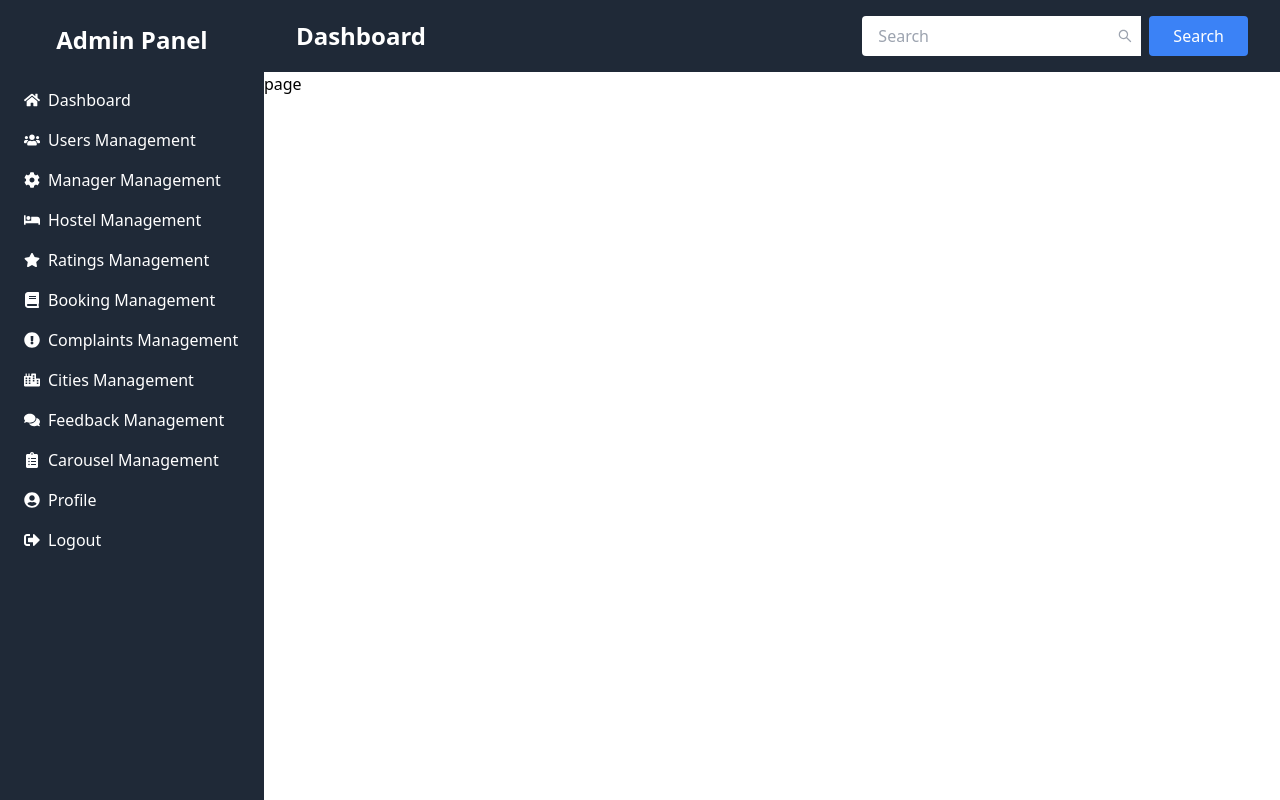
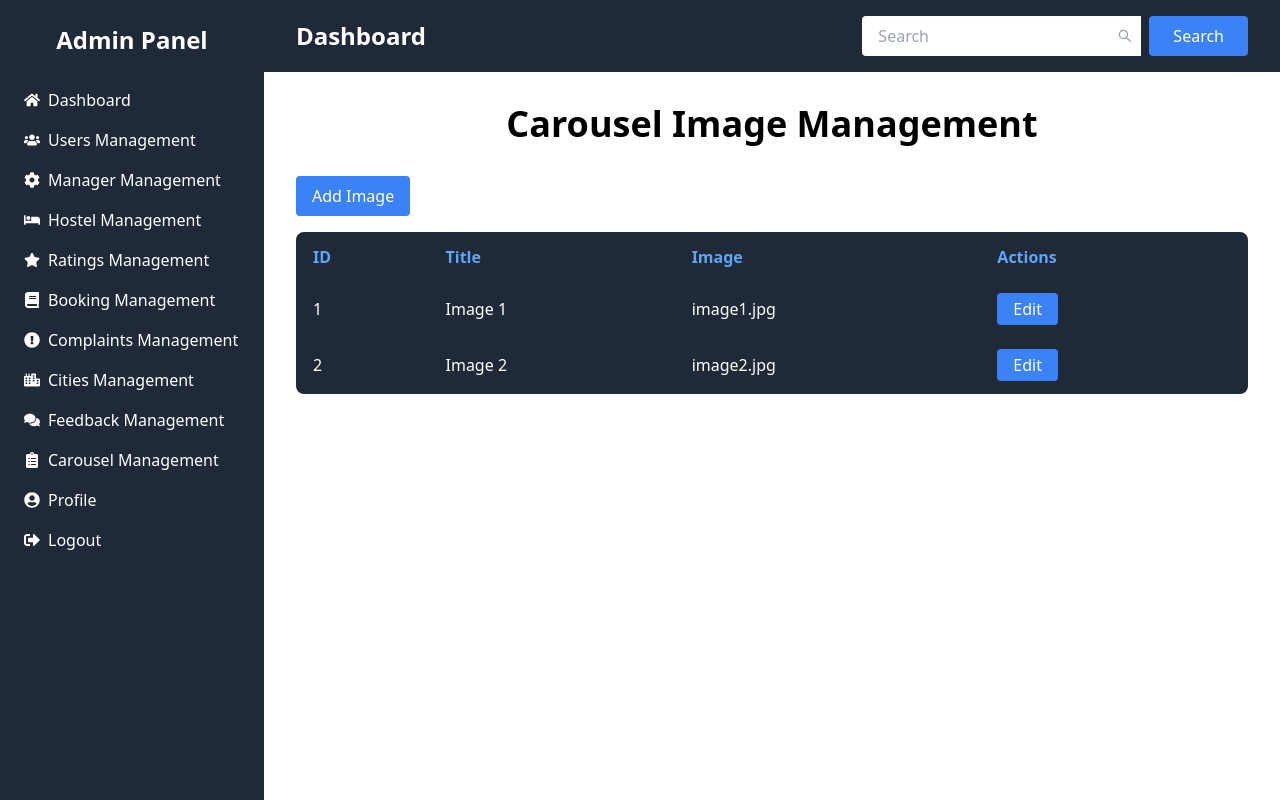
Before and after one commit to AhsanDev404/hostel-ease-admin, a Next.js app: page /admin/carousel-management in a window 1280 px wide. Built offline with nearby package versions, Linux system fonts and the light colour scheme.

Commit message:
Update page.jsx

```diff
--- a/app/admin/carousel-management/page.jsx
+++ b/app/admin/carousel-management/page.jsx
@@ -1,7 +1,99 @@
-import React from 'react'
+'use client'
+import React, { useState } from 'react';
 
-export default function page() {
+const carouselImagesData = [
+  { id: 1, title: 'Image 1', image: 'image1.jpg' },
+  { id: 2, title: 'Image 2', image: 'image2.jpg' },
+  // Add more carousel images as needed
+];
+
+const AdminPanel = () => {
+  const [carouselImages, setCarouselImages] = useState(carouselImagesData);
+  const [isModalOpen, setIsModalOpen] = useState(false);
+  const [newImageTitle, setNewImageTitle] = useState('');
+  const [newImageFile, setNewImageFile] = useState('');
+
+  const handleAddImage = () => {
+    // Assuming you have a function to add a new image to the carousel
+    // For example:
+    // setCarouselImages([...carouselImages, { id: carouselImages.length + 1, title: newImageTitle, image: newImageFile }]);
+    // Close the modal
+    setIsModalOpen(false);
+    // Clear the input fields
+    setNewImageTitle('');
+    setNewImageFile('');
+  };
+
   return (
-    <div>page</div>
-  )
-}
+    <div className="container mx-auto p-8">
+      <h1 className="text-4xl font-bold mb-8 text-center">Carousel Image Management</h1>
+      <button
+        className="bg-blue-500 hover:bg-blue-600 text-white py-2 px-4 rounded mb-4"
+        onClick={() => setIsModalOpen(true)}
+      >
+        Add Image
+      </button>
+      <div className="overflow-x-auto">
+        <table className="min-w-full bg-gray-800 text-white border rounded-lg overflow-hidden">
+          <thead className="text-blue-400">
+            <tr>
+              <th className="py-3 px-4 text-left">ID</th>
+              <th className="py-3 px-4 text-left">Title</th>
+              <th className="py-3 px-4 text-left">Image</th>
+              <th className="py-3 px-4 text-left">Actions</th>
+            </tr>
+          </thead>
+          <tbody>
+            {carouselImages.map(image => (
+              <tr key={image.id} className='hover:bg-white hover:text-black'>
+                <td className="py-3 px-4">{image.id}</td>
+                <td className="py-3 px-4">{image.title}</td>
+                <td className="py-3 px-4">{image.image}</td>
+                <td className="py-3 px-4">
+                  <button className="bg-blue-500 hover:bg-blue-600 text-white py-1 px-4 rounded mr-2">
+                    Edit
+                  </button>
+                </td>
+              </tr>
+            ))}
+          </tbody>
+        </table>
+      </div>
+      {isModalOpen && (
+        <div className="fixed inset-0 flex items-center justify-center z-50">
+          <div className="modal-overlay fixed inset-0 bg-black opacity-50"></div>
+          <div className="modal-container bg-white w-64 p-6 rounded shadow-lg z-50">
+            <h2 className="text-2xl font-bold mb-4">Add Image</h2>
+            <input
+              type="text"
+              placeholder="Enter image title"
+              className="border border-gray-300 rounded px-2 py-1 mb-4 w-full"
+              value={newImageTitle}
+              onChange={e => setNewImageTitle(e.target.value)}
+            />
+            <input
+              type="file"
+              accept="image/*"
+              className="border border-gray-300 rounded px-2 py-1 mb-4 w-full"
+              onChange={e => setNewImageFile(e.target.files[0])}
+            />
+            <button
+              className="bg-blue-500 hover:bg-blue-600 text-white py-2 px-4 rounded w-full"
+              onClick={handleAddImage}
+            >
+              Add Image
+            </button>
+            <button
+              className="text-sm text-gray-600 mt-2 cursor-pointer"
+              onClick={() => setIsModalOpen(false)}
+            >
+              Cancel
+            </button>
+          </div>
+        </div>
+      )}
+    </div>
+  );
+};
+
+export default AdminPanel;
```
